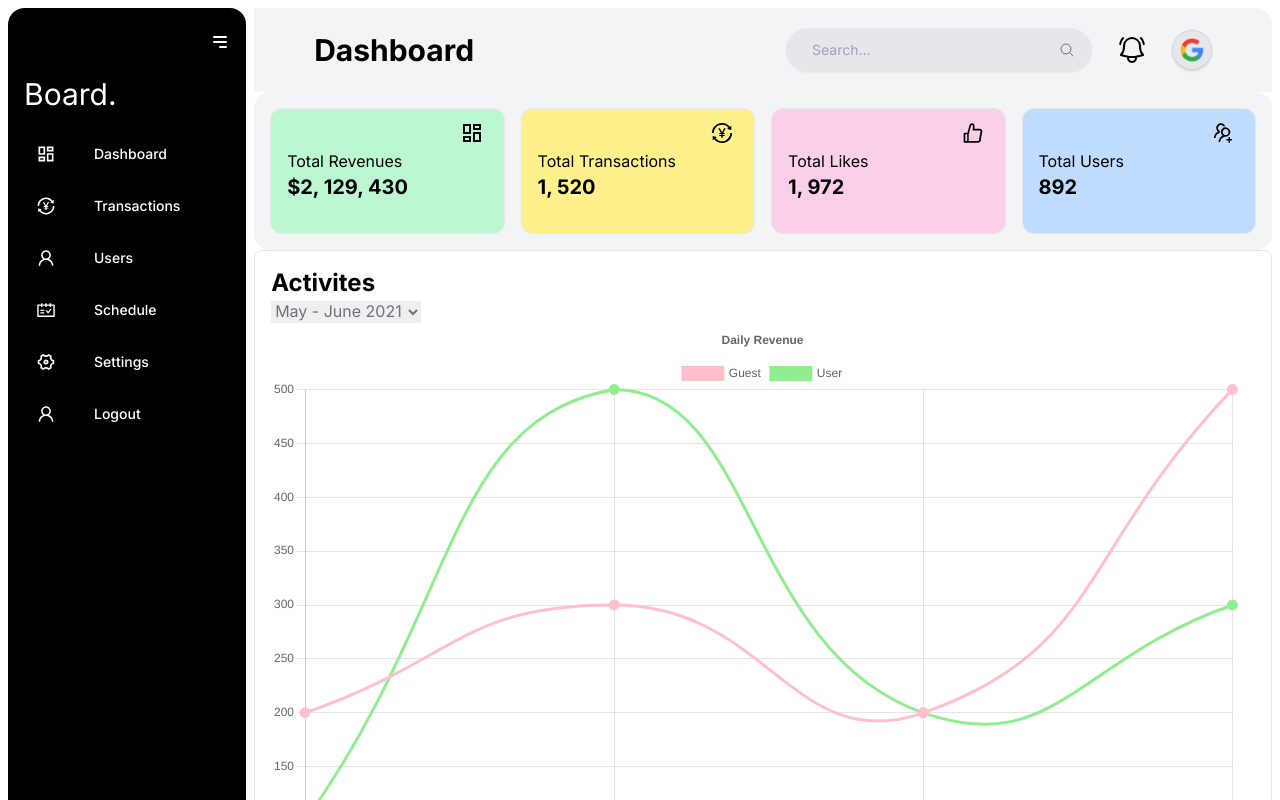
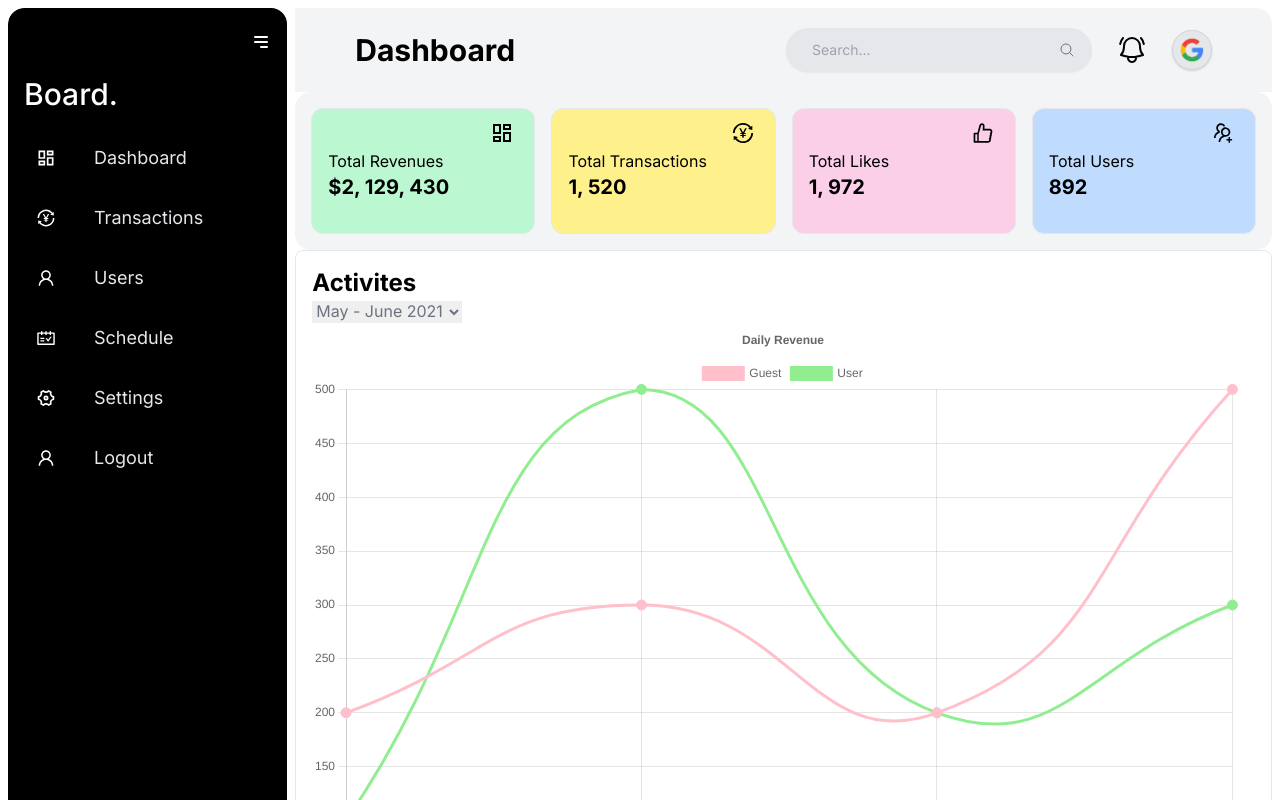
Before and after one commit to YadavEshNithin/dashboard, a Next.js app: page /dashboard2 in a window 1280 px wide. Shown: the top 800 px of the page. Built offline with nearby package versions, Linux system fonts and the light colour scheme; no server answers.

Commit message:
latest commit

```diff
--- a/app/dashboard2/page.js
+++ b/app/dashboard2/page.js
@@ -28,7 +28,7 @@ const Dashboard2 = () => {
 
     return (
         <>
-            <div className="inline-block w-full sm:hidden">
+            <div className="inline-block w-full sm:hidden sticky top-0 z-20">
                 <Uppernav />
             </div>
             <section className=" flex overflow-x-hidden m-2 gap-2 rounded-2xl">
@@ -37,7 +37,7 @@ const Dashboard2 = () => {
 
                         <HiMenuAlt3 onClick={() => setOpen(!open)} className="cursor-pointer" size={20} />
                     </div>
-                    <span className={`${!open && " flex opacity-0 translate-x-28 duration-500"}   text-white text-3xl whitespace-pre overflow-hidden`}>
+                    <span className={`${!open && " flex opacity-0 translate-x-28 duration-500"}   text-white text-3xl font-medium whitespace-pre overflow-hidden`}>
                         Board.</span>
                     <div className="flex flex-col gap-4 relative p-3 mt-3">
                         {menus?.map((menu, i) => (
@@ -47,7 +47,7 @@ const Dashboard2 = () => {
                                 </div>
                                 <h2
                                     style={{ transitionDelay: `${i + 3}00ms` }}
-                                    className={` whitespace-pre duration-500 ${!open && " translate-x-28  opacity-0 overflow-hidden"}`}>
+                                    className={` font-normal text-gray-200 text-lg whitespace-pre duration-500 ${!open && " translate-x-28  opacity-0 overflow-hidden"}`}>
                                     {menu.name}
                                 </h2>
                                 <h2
@@ -61,7 +61,7 @@ const Dashboard2 = () => {
                         ))}
                     </div>
                 </div>
-                <div className="w-full ">
+                <div className={`${open ? "sm:w-[80%]" : "w-full"} `}>
                     <div className="">
                         <Topcards />
                         <BarChart />
--- a/components/Uppernav.jsx
+++ b/components/Uppernav.jsx
@@ -16,12 +16,12 @@ const Uppernav = () => {
         <main className="z-50  w-full top-0 sticky">
             <div className="relative flex items-center h-20 text-white bg-black text-3xl font-medium">
                 <p  onClick={()=>setOpen(!open)} className="cursor-pointer ml-3">{open ? <RxCrossCircled/> : <HiMenuAlt3/>}</p>
-                <p className=" text-center w-full ml-20">Board.</p>
+                <p className=" text-center w-full ml-16">Board.</p>
 
-                <p onClick={()=>router.push("/login")} className="text-sm whitespace-nowrap mr-4 border border-gray-200 p-2 rounded-xl cursor-pointer">
+                <p onClick={()=>router.push("/login")} className="text-xs whitespace-nowrap mr-2 border border-gray-200 p-2 rounded-xl cursor-pointer">
                     Sign out
                 </p>
-                <Image onClick={session?signOut:signIn} className="rounded-full mr-3 cursor-pointer" src={session?session.user.image:"/pngwing.com (8).png"} width={30} height={30} alt="user_image"/>
+                <Image onClick={session?signOut:signIn} className="rounded-full mr-2 cursor-pointer" src={session?session.user.image:"/pngwing.com (8).png"} width={30} height={30} alt="user_image"/>
 
 
             </div>
```
